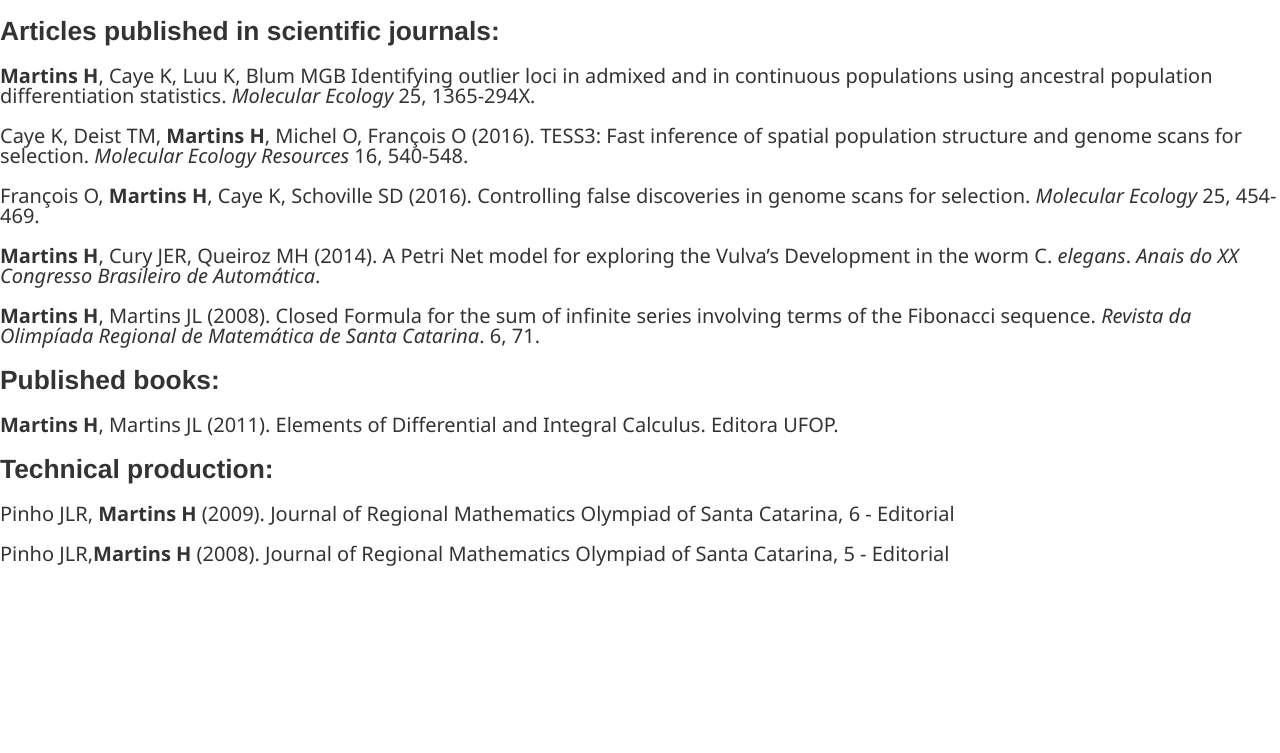
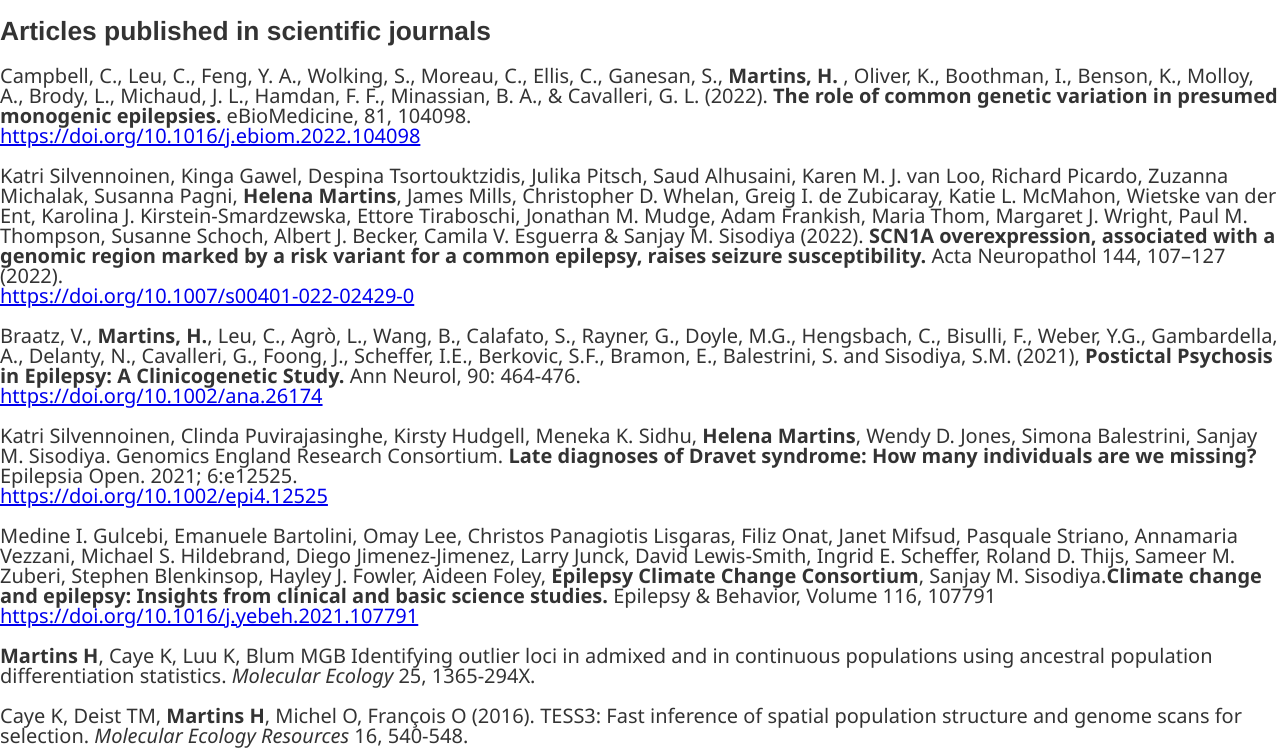
Before and after one commit to mhelena/helena-martins.com, a Gatsby site: page /publications in a window 1280 px wide. Shown: the part 47-800 px from the top of the page. Built offline with nearby package versions, Linux system fonts and the light colour scheme; Gatsby itself is replaced by a stand-in of ours; a web font is replaced by a local one.

Commit message:
adds recent articles (#23)

```diff
--- a/package.json
+++ b/package.json
@@ -26,6 +26,6 @@
   },
   "devDependencies": {
     "gh-pages": "^1.0.0",
-    "prettier": "^1.6.1"
+    "prettier": "^2.7.1"
   }
 }
--- a/src/pages/publications.js
+++ b/src/pages/publications.js
@@ -1,26 +1,141 @@
-import React from 'react';
+import React from "react";
 
 const Publications = () => (
   <div>
     <h1 id="publications">Publications</h1>
-    <h3 id="articles-published-in-scientific-journals"><strong>Articles published in scientific journals:</strong></h3>
-    <p><strong>Martins H</strong>, Caye K, Luu K, Blum MGB Identifying outlier loci in admixed and in continuous
-      populations using ancestral population differentiation statistics. <em>Molecular Ecology</em> 25, 1365-294X.</p>
-    <p>Caye K, Deist TM, <strong>Martins H</strong>, Michel O, François O (2016). TESS3: Fast inference of spatial
-      population structure and genome scans for selection. <em>Molecular Ecology Resources</em> 16, 540-548.</p>
-    <p>François O, <strong>Martins H</strong>, Caye K, Schoville SD (2016). Controlling false discoveries in genome
-      scans for selection. <em>Molecular Ecology</em> 25, 454-469.</p>
-    <p><strong>Martins H</strong>, Cury JER, Queiroz MH (2014). A Petri Net model for exploring the Vulva’s Development
-      in the worm C. <em>elegans</em>. <em>Anais do XX Congresso Brasileiro de Automática</em>.</p>
-    <p><strong>Martins H</strong>, Martins JL (2008). Closed Formula for the sum of infinite series involving terms of
-      the Fibonacci sequence. <em>Revista da Olimpíada Regional de Matemática de Santa Catarina</em>. 6, 71.</p>
-    <h3 id="published-books"><strong>Published books:</strong></h3>
-    <p><strong>Martins H</strong>, Martins JL (2011). Elements of Differential and Integral Calculus. Editora UFOP.</p>
-    <h3 id="technical-production"><strong>Technical production:</strong></h3>
-    <p>Pinho JLR, <strong>Martins H</strong> (2009). Journal of Regional Mathematics Olympiad of Santa Catarina, 6 -
-      Editorial</p>
-    <p>Pinho JLR,<strong>Martins H</strong> (2008). Journal of Regional Mathematics Olympiad of Santa Catarina, 5 -
-      Editorial</p>
+
+    <h3 id="journals">Articles published in scientific journals</h3>
+
+    <p>
+      Campbell, C., Leu, C., Feng, Y. A., Wolking, S., Moreau, C., Ellis, C.,
+      Ganesan, S., <strong>Martins, H. </strong>, Oliver, K., Boothman, I.,
+      Benson, K., Molloy, A., Brody, L., Michaud, J. L., Hamdan, F. F.,
+      Minassian, B. A., & Cavalleri, G. L. (2022).{" "}
+      <strong>
+        The role of common genetic variation in presumed monogenic epilepsies.
+      </strong>{" "}
+      eBioMedicine, 81, 104098.
+      <p>
+        <a href="https://doi.org/10.1016/j.ebiom.2022.104098">
+          https://doi.org/10.1016/j.ebiom.2022.104098
+        </a>
+      </p>
+    </p>
+
+    <p>
+      Katri Silvennoinen, Kinga Gawel, Despina Tsortouktzidis, Julika Pitsch,
+      Saud Alhusaini, Karen M. J. van Loo, Richard Picardo, Zuzanna Michalak,
+      Susanna Pagni, <strong>Helena Martins</strong>, James Mills, Christopher
+      D. Whelan, Greig I. de Zubicaray, Katie L. McMahon, Wietske van der Ent,
+      Karolina J. Kirstein-Smardzewska, Ettore Tiraboschi, Jonathan M. Mudge,
+      Adam Frankish, Maria Thom, Margaret J. Wright, Paul M. Thompson, Susanne
+      Schoch, Albert J. Becker, Camila V. Esguerra & Sanjay M. Sisodiya (2022).{" "}
+      <strong>
+        SCN1A overexpression, associated with a genomic region marked by a risk
+        variant for a common epilepsy, raises seizure susceptibility.
+      </strong>{" "}
+      Acta Neuropathol 144, 107–127 (2022).
+      <p>
+        <a href="https://doi.org/10.1007/s00401-022-02429-0">
+          https://doi.org/10.1007/s00401-022-02429-0
+        </a>
+      </p>
+    </p>
+
+    <p>
+      Braatz, V., <strong>Martins, H.</strong>, Leu, C., Agrò, L., Wang, B.,
+      Calafato, S., Rayner, G., Doyle, M.G., Hengsbach, C., Bisulli, F., Weber,
+      Y.G., Gambardella, A., Delanty, N., Cavalleri, G., Foong, J., Scheffer,
+      I.E., Berkovic, S.F., Bramon, E., Balestrini, S. and Sisodiya, S.M.
+      (2021),{" "}
+      <strong>Postictal Psychosis in Epilepsy: A Clinicogenetic Study.</strong>{" "}
+      Ann Neurol, 90: 464-476.
+      <p>
+        <a href="https://doi.org/10.1002/ana.26174">
+          https://doi.org/10.1002/ana.26174
+        </a>
+      </p>
+    </p>
+
+    <p>
+      Katri Silvennoinen, Clinda Puvirajasinghe, Kirsty Hudgell, Meneka K.
+      Sidhu, <strong>Helena Martins</strong>, Wendy D. Jones, Simona Balestrini,
+      Sanjay M. Sisodiya. Genomics England Research Consortium.{" "}
+      <strong>
+        Late diagnoses of Dravet syndrome: How many individuals are we missing?
+      </strong>{" "}
+      Epilepsia Open. 2021; 6:e12525.
+      <p>
+        <a href="https://doi.org/10.1002/epi4.12525">
+          https://doi.org/10.1002/epi4.12525
+        </a>
+      </p>
+    </p>
+
+    <p>
+      Medine I. Gulcebi, Emanuele Bartolini, Omay Lee, Christos Panagiotis
+      Lisgaras, Filiz Onat, Janet Mifsud, Pasquale Striano, Annamaria Vezzani,
+      Michael S. Hildebrand, Diego Jimenez-Jimenez, Larry Junck, David
+      Lewis-Smith, Ingrid E. Scheffer, Roland D. Thijs, Sameer M. Zuberi,
+      Stephen Blenkinsop, Hayley J. Fowler, Aideen Foley,{" "}
+      <strong>Epilepsy Climate Change Consortium</strong>, Sanjay M. Sisodiya.
+      <strong>
+        Climate change and epilepsy: Insights from clinical and basic science
+        studies.
+      </strong>{" "}
+      Epilepsy & Behavior, Volume 116, 107791
+      <p>
+        <a href="https://doi.org/10.1016/j.yebeh.2021.107791">
+          https://doi.org/10.1016/j.yebeh.2021.107791
+        </a>
+      </p>
+    </p>
+
+    <p>
+      <strong>Martins H</strong>, Caye K, Luu K, Blum MGB Identifying outlier
+      loci in admixed and in continuous populations using ancestral population
+      differentiation statistics. <em>Molecular Ecology</em> 25, 1365-294X.
+    </p>
+    <p>
+      Caye K, Deist TM, <strong>Martins H</strong>, Michel O, François O (2016).
+      TESS3: Fast inference of spatial population structure and genome scans for
+      selection. <em>Molecular Ecology Resources</em> 16, 540-548.
+    </p>
+    <p>
+      François O, <strong>Martins H</strong>, Caye K, Schoville SD (2016).
+      Controlling false discoveries in genome scans for selection.{" "}
+      <em>Molecular Ecology</em> 25, 454-469.
+    </p>
+    <p>
+      <strong>Martins H</strong>, Cury JER, Queiroz MH (2014). A Petri Net model
+      for exploring the Vulva’s Development in the worm C. <em>elegans</em>.
+      <em>Anais do XX Congresso Brasileiro de Automática</em>.
+    </p>
+    <p>
+      <strong>Martins H</strong>, Martins JL (2008). Closed Formula for the sum
+      of infinite series involving terms of the Fibonacci sequence.{" "}
+      <em>Revista da Olimpíada Regional de Matemática de Santa Catarina</em>. 6,
+      71.
+    </p>
+
+    <h3 id="books">Published books</h3>
+
+    <p>
+      <strong>Martins H</strong>, Martins JL (2011). Elements of Differential
+      and Integral Calculus. Editora UFOP.
+    </p>
+
+    <h3 id="technical-production">Technical production</h3>
+
+    <p>
+      Pinho JLR, <strong>Martins H</strong> (2009). Journal of Regional
+      Mathematics Olympiad of Santa Catarina, 6 - Editorial
+    </p>
+
+    <p>
+      Pinho JLR,<strong>Martins H</strong> (2008). Journal of Regional
+      Mathematics Olympiad of Santa Catarina, 5 - Editorial
+    </p>
   </div>
 );
 
```
